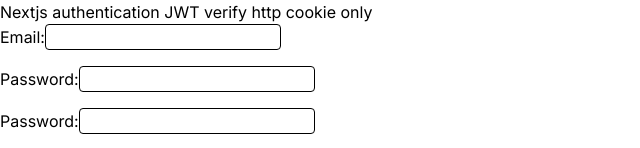
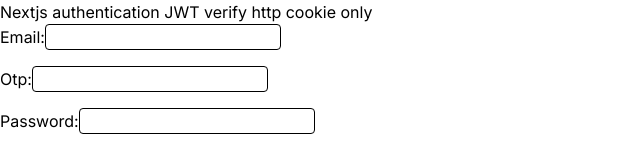
Before and after one commit to dincerulker/Next.js-Auth-Login-Register-Logout-JWT-HTTPOnly-Cookie, a Next.js app: page /reset-password in a window 1280 px wide. Shown: the top 148 px of the page, without its empty margins (0-640 px from the left). Built offline with nearby package versions, Linux system fonts and the light colour scheme.

Commit message:
resetpassword updated

```diff
--- a/app/reset-password/page.tsx
+++ b/app/reset-password/page.tsx
@@ -12,7 +12,7 @@ function ResetPassword() {
 
         const payload = {
             email: event.currentTarget.email.value,
-            otp: event.currentTarget.otp.value,
+            passwordResetToken: Number(event.currentTarget.otp.value),
             password: event.currentTarget.password.value,
         };
 
@@ -24,12 +24,16 @@ function ResetPassword() {
                 push("/dashboard");
             }
 
+
             alert('Şifreniz sıfırlandı.');
 
         } catch (e) {
             const error = e as AxiosError;
             alert(error.message);
         }
+
+        console.log(payload)
+
     };
 
 
@@ -61,11 +65,11 @@ function ResetPassword() {
                     />
                 </div>
                 <div>
-                    <label htmlFor="otp">Password:</label>
+                    <label htmlFor="passwordResetToken">Otp:</label>
                     <input
                         type="number"
-                        id="otp"
-                        name="otp"
+                        id="passwordResetToken"
+                        name="passwordResetToken"
                         required
                         className="border rounded border-black"
                     />
```
